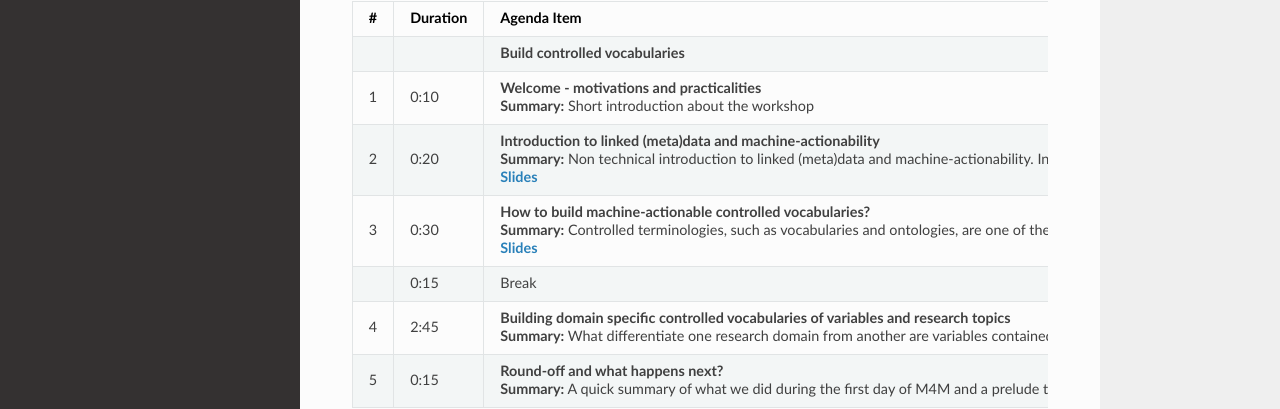
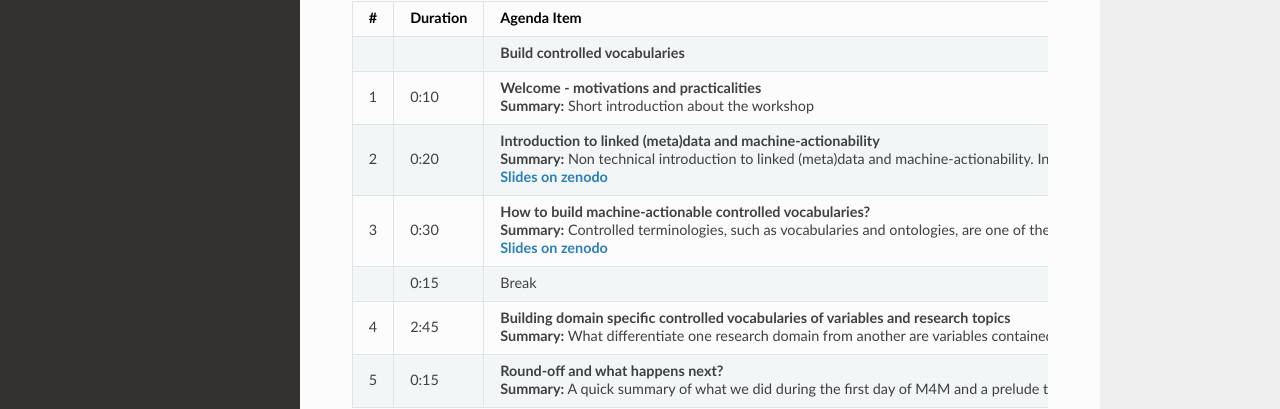
Before and after one commit to Hannah-DK/M4M-DK, an MkDocs documentation site: the page built from docs/Program.md, in a window 1280 px wide and 1373 px high. Shown: the part 202-611 px from the top of the window. Built offline with MkDocs 1.6.1, drawn with Linux system fonts in a browser that asks for light colours; nearby versions of some CDN libraries.

Commit message:
Update Program.md

```diff
--- a/docs/Program.md
+++ b/docs/Program.md
@@ -5,8 +5,8 @@
 |:----|:-----------|:-----------------------------------------------------------------------------------------------------------------------|
 |     |            | **Build controlled vocabularies**                                                                                      |
 | 1   | 0:10       | **Welcome - motivations and practicalities**<br />**Summary:** Short introduction  about the workshop                  |
-| 2   | 0:20       | **Introduction to linked (meta)data and machine-actionability** <br />**Summary:** Non technical introduction to linked (meta)data and machine-actionability. In this presentation we will present and highlight key mechanisms and components that make (meta)data machine-actionable and linked to other resources out in the Web.<br /> [**Slides**](https://zenodo.org/record/4462058)|
-| 3   | 0:30       | **How to build machine-actionable controlled vocabularies?** <br />**Summary:** Controlled terminologies, such as vocabularies and ontologies, are one of the most essential components in achieving machine-actionability and (meta)data linking. Without them we are left with free text inputs which are difficult if not impossible to be understood by machines, and often lead to false interpretation by humans. Since often existing controlled terminologies aren’t sufficient to cover needs of particular domains, we will learn how to build them.<br /> [**Slides**](https://zenodo.org/record/4621141)|
+| 2   | 0:20       | **Introduction to linked (meta)data and machine-actionability** <br />**Summary:** Non technical introduction to linked (meta)data and machine-actionability. In this presentation we will present and highlight key mechanisms and components that make (meta)data machine-actionable and linked to other resources out in the Web.<br /> [**Slides on zenodo**](https://zenodo.org/record/4462058)|
+| 3   | 0:30       | **How to build machine-actionable controlled vocabularies?** <br />**Summary:** Controlled terminologies, such as vocabularies and ontologies, are one of the most essential components in achieving machine-actionability and (meta)data linking. Without them we are left with free text inputs which are difficult if not impossible to be understood by machines, and often lead to false interpretation by humans. Since often existing controlled terminologies aren’t sufficient to cover needs of particular domains, we will learn how to build them.<br /> [**Slides on zenodo**](https://zenodo.org/record/4621141)|
 |     | 0:15       | Break |
 | 4   | 2:45       | **Building domain specific controlled vocabularies of variables and research topics** <br />**Summary:** What differentiate one research domain from another are variables contained in data and what research topics they are investigating with data. Therefore, in this hands-on exercise we will start to build the corresponding controlled vocabularies and publish them on OntoStack and BioPortal. On the second day we will use these vocabularies to update a generic metadata template to be domain specific.|
 | 5   | 0:15       | **Round-off and what happens next?** <br /> **Summary:** A quick summary of what we did during the first day of M4M and a prelude to day 2 of M4M.|
```
